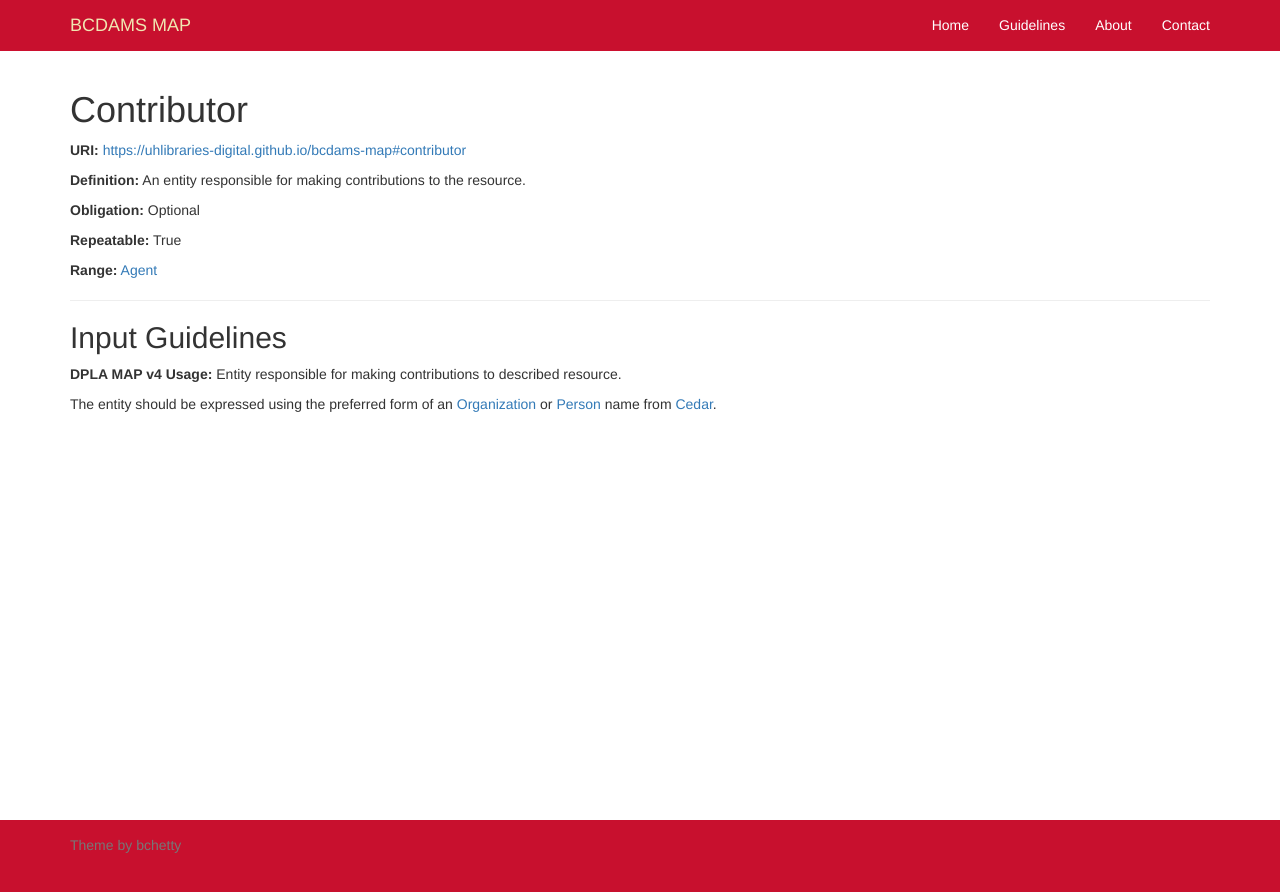
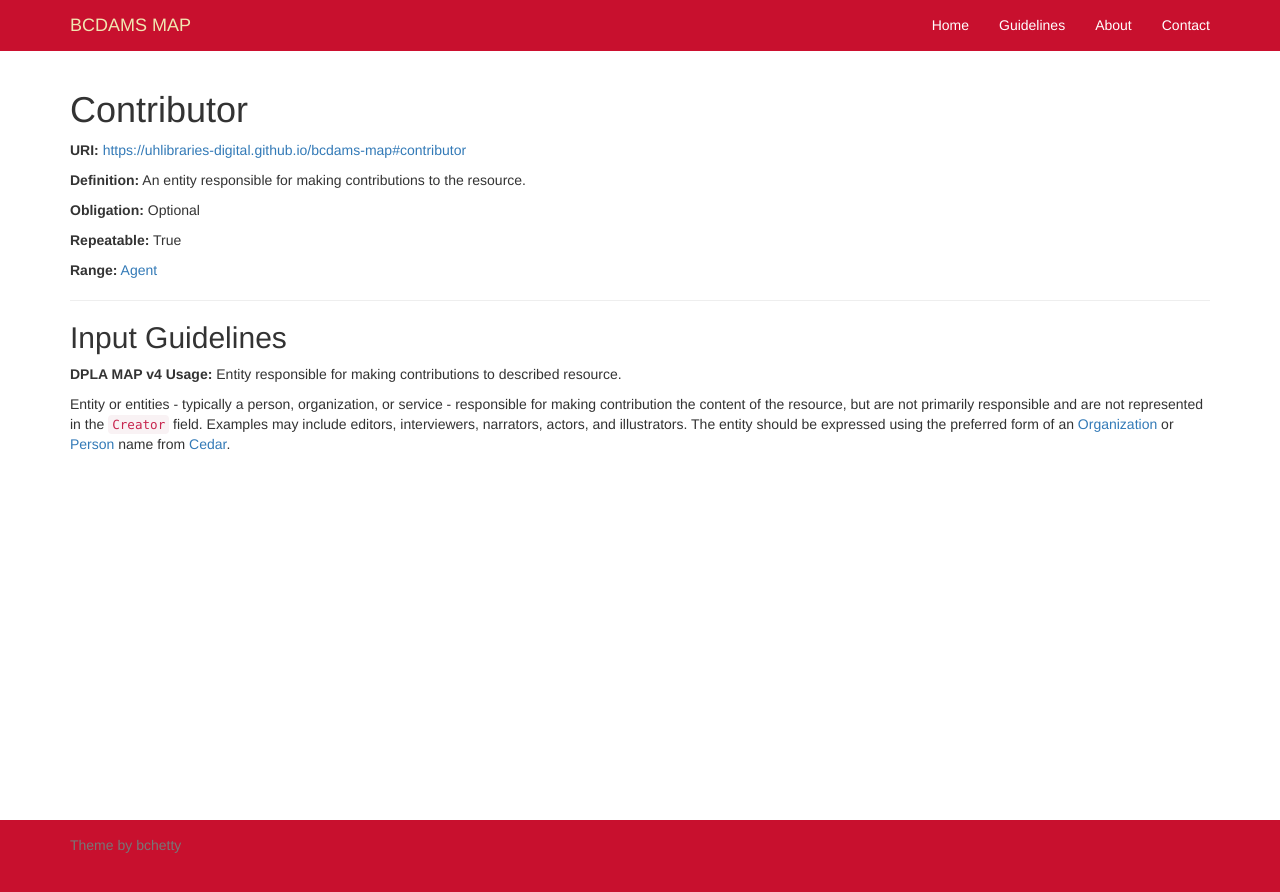
Before and after one commit to uhlibraries-digital/bcdams-map, a Jekyll site: the page built from guidelines/contributor.md, in a window 1280 px wide. Shown: the top 892 px of the page. Built offline with Jekyll 4.4.1, drawn with Linux system fonts in a browser that asks for light colours; nearby versions of some CDN libraries; comment, search, counter and statistics services are not loaded.

Commit message:
update contributor guidelines, resolves #48

```diff
--- a/guidelines/contributor.md
+++ b/guidelines/contributor.md
@@ -9,4 +9,4 @@ comments: false
 
 **DPLA MAP v4 Usage:** Entity responsible for making contributions to described resource.
 
-The entity should be expressed using the preferred form of an [Organization](https://id.lib.uh.edu/ark:/84475/au4982x468p) or [Person](https://id.lib.uh.edu/ark:/84475/au5426m1724) name from [Cedar](https://vocab.lib.uh.edu).
+Entity or entities - typically a person, organization, or service - responsible for making contribution the content of the resource, but are not primarily responsible and are not represented in the `Creator` field. Examples may include editors, interviewers, narrators, actors, and illustrators. The entity should be expressed using the preferred form of an [Organization](https://id.lib.uh.edu/ark:/84475/au4982x468p) or [Person](https://id.lib.uh.edu/ark:/84475/au5426m1724) name from [Cedar](https://vocab.lib.uh.edu).
```
